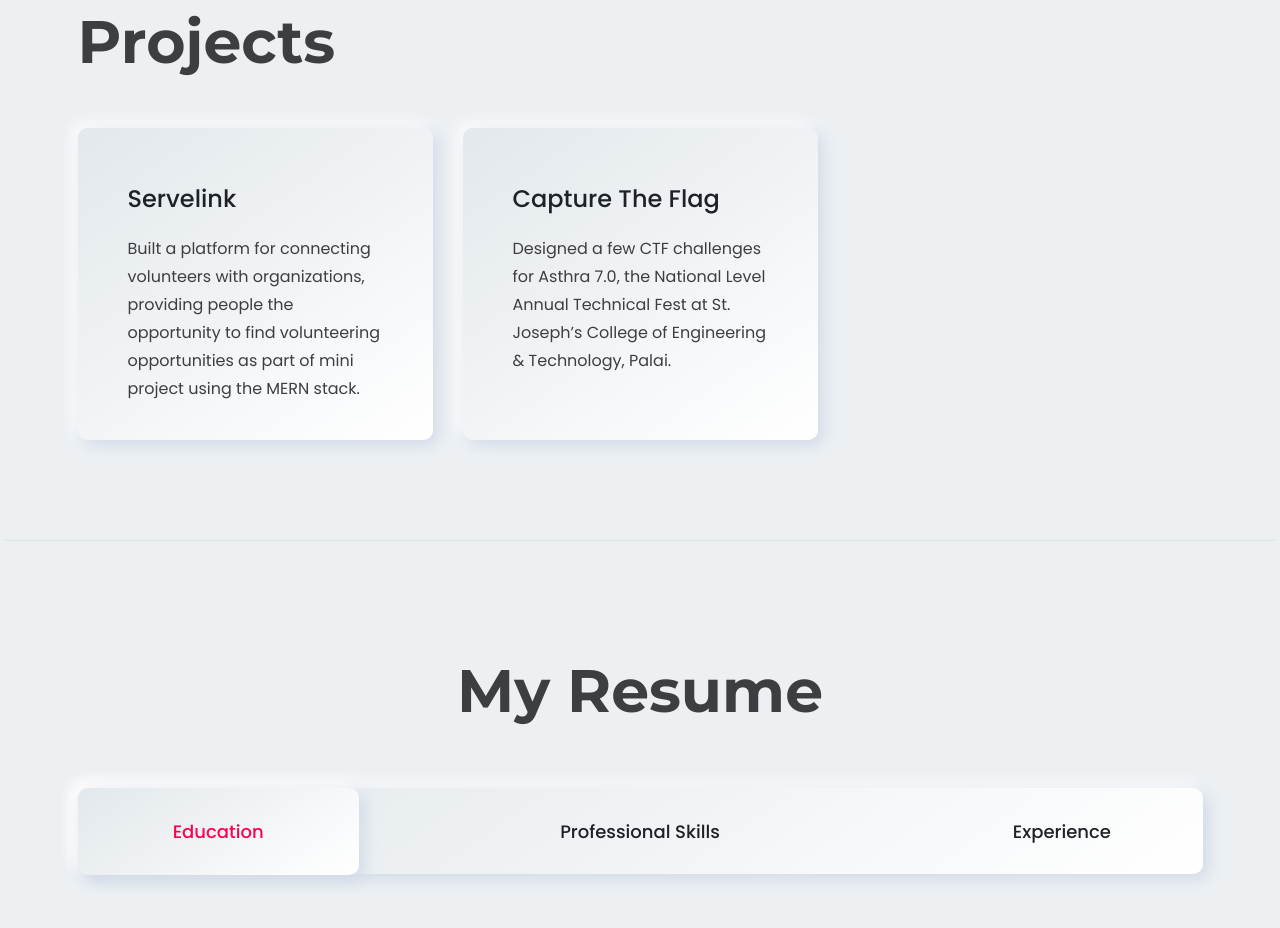
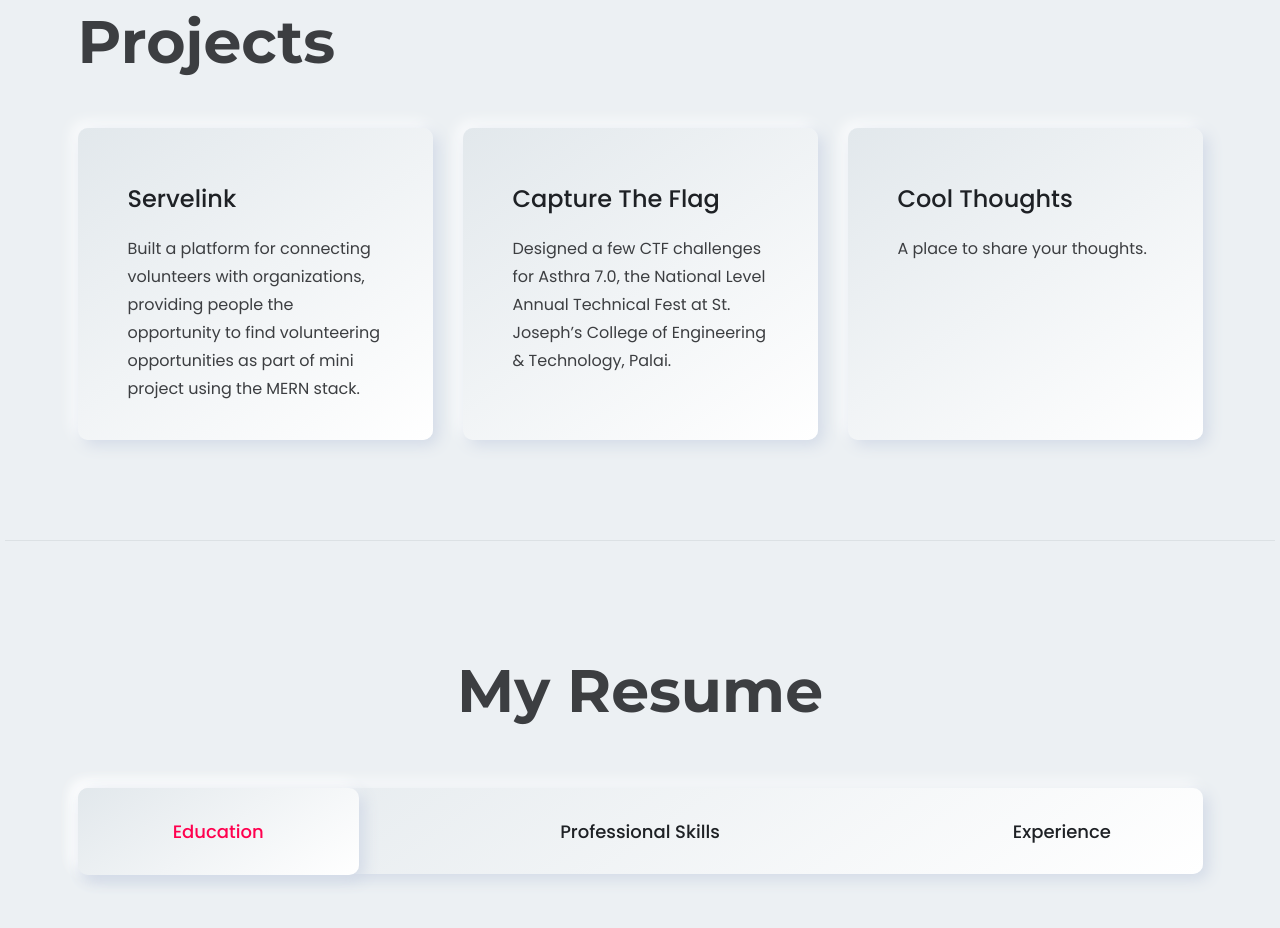
Before and after one commit to Naveen-005/portfolio, a plain HTML site: page index.html in a window 1280 px wide. Shown: the part 1000-1928 px from the top of the page. Drawn offline with nearby package versions, Linux system fonts and the light colour scheme; some packages are replaced by stand-ins of ours; a script that the page names is missing.

Commit message:
content changes

```diff
--- a/index.html
+++ b/index.html
@@ -239,7 +239,7 @@
                                     <a class="read-more-button" href="https://github.com/Naveen-005/servelink"></i></a>
                                 </div>
                             </div>
-                            <!-- <a class="over-link" href="https://github.com/Naveen-005/servelink"></a> -->
+                            <a class="over-link" href="https://github.com/Naveen-005/servelink"></a>
                         </div>
                     </div>
                     <!-- End SIngle Service -->
@@ -259,10 +259,26 @@
                                     <a class="read-more-button" href="https://github.com/Naveen-005/CTF-Challenges"></i></a>
                                 </div>
                             </div>
-                            <!-- <a class="over-link" href="https://github.com/Naveen-005/CTF-Challenges"></a> -->
+                            <a class="over-link" href="https://github.com/Naveen-005/CTF-Challenges"></a>
                         </div>
                     </div>
                     <!-- End SIngle Service -->
+                     <!-- Start Single Service -->
+                    <div data-aos="fade-up" data-aos-duration="500" data-aos-delay="100" data-aos-once="true"
+                    class="col-lg-6 col-xl-4 col-md-6 col-sm-12 col-12 mt--50 mt_md--30 mt_sm--30">
+                    <div class="rn-service">
+                        <div class="inner">
+
+                            <div class="content">
+                                <h4 class="title"><a >Cool Thoughts</a></h4>
+                                <p class="description">A place to share your thoughts.</p>
+                                <a class="read-more-button" href="https://naveen-005.github.io/Cool-thoughts/"></i></a>
+                            </div>
+                        </div>
+                        <a class="over-link" href="https://naveen-005.github.io/Cool-thoughts/"></a>
+                    </div>
+                </div>
+                <!-- End SIngle Service -->
 
 
 
@@ -854,7 +870,7 @@
                         <img src="/assets/images/logo-white.png" alt="logo" width="40px">
                         <p class="description " style="color: white;">
 
-                            Naveen Alex</p>
+                            Naveen Alex </p>
                     </div>
                 </div>
             </div>
```
